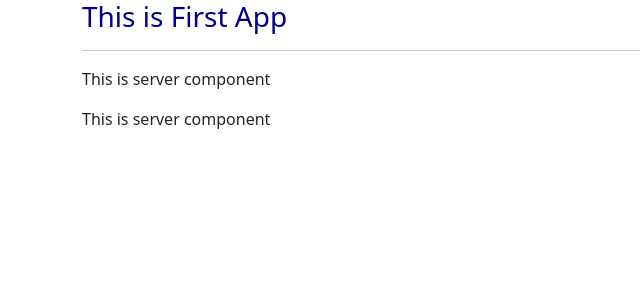
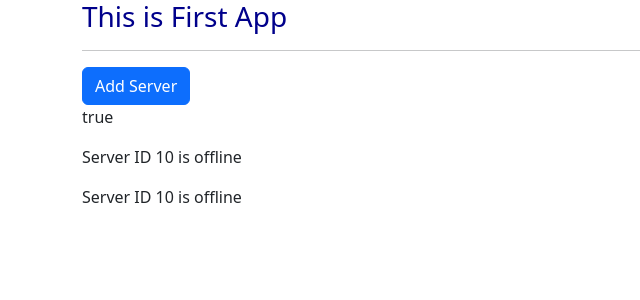
Before and after one commit to PariwatY/angular_101, an Angular app: page / in a window 1280 px wide. Shown: the top 300 px of the page, without its empty margins (0-640 px from the left). Built offline with nearby package versions, Linux system fonts and the light colour scheme.

Commit message:
data binding and property binding

```diff
--- a/src/app/app.module.ts
+++ b/src/app/app.module.ts
@@ -6,12 +6,16 @@ import { AppComponent } from './app.component';
 import {FormsModule} from "@angular/forms";
 import {ServerComponent} from "./server/server.component";
 import { ServersComponent } from './servers/servers.component';
+import { WarningAlertComponent } from './warning-alert/warning-alert.component';
+import { SuccessAlertComponent } from './success-alert/success-alert.component';
 
 @NgModule({
   declarations: [
     AppComponent,
     ServerComponent,
-    ServersComponent
+    ServersComponent,
+    WarningAlertComponent,
+    SuccessAlertComponent
   ],
     imports: [
         BrowserModule,
--- a/src/app/server/server.component.html
+++ b/src/app/server/server.component.html
@@ -1 +1 @@
-<p>This is server component</p>
+<p>{{'Server'}} ID {{serverId}} is {{getServerStatus()}}</p>
--- a/src/app/server/server.component.ts
+++ b/src/app/server/server.component.ts
@@ -5,5 +5,10 @@ import {Component} from "@angular/core";
   templateUrl: './server.component.html',
 })
 export class ServerComponent{
+  serverId:number = 10;
+  serverStatus:string  = 'offline';
 
+  getServerStatus(){
+    return this.serverStatus;
+  }
 }
--- a/src/app/servers/servers.component.html
+++ b/src/app/servers/servers.component.html
@@ -1 +1,5 @@
+<button type="button" class="btn btn-primary"
+        [disabled]="!allowNewServer"> Add Server </button>
+<p>{{allowNewServer}}</p>
 <app-server></app-server>
+<app-server></app-server>
--- a/src/app/servers/servers.component.ts
+++ b/src/app/servers/servers.component.ts
@@ -2,9 +2,20 @@ import { Component } from '@angular/core';
 
 @Component({
   selector: 'app-servers',
-  template: '<app-server></app-server><app-server></app-server>',
+  // template: '<app-server></app-server><app-server></app-server>',
+  templateUrl:'./servers.component.html',
   styleUrls: ['./servers.component.css']
+
 })
 export class ServersComponent {
+    allowNewServer:boolean = false;
 
+    constructor() {
+      setTimeout(() => {
+        this.allowNewServer = true;
+      },2000)
+    }
+
+    ngOnInit(){
+    }
 }
```
